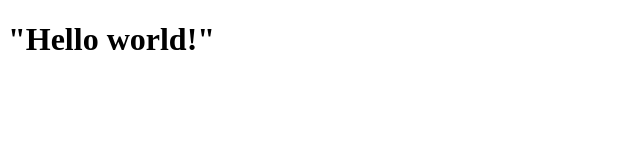
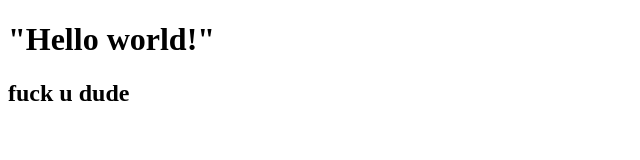
Before and after one commit to suppergu2/test1, a plain HTML site: page index.html in a window 1280 px wide. Shown: the whole page, without its empty margins (0-640 px from the left). Drawn offline with Linux system fonts and the light colour scheme.

Commit message:
add messege
f***k

```diff
--- a/index.html
+++ b/index.html
@@ -5,5 +5,5 @@
 </head>
 <body>
    <h1>"Hello world!"</h1>
-
+   <h2>fuck u dude</h2>
 </body>
```
